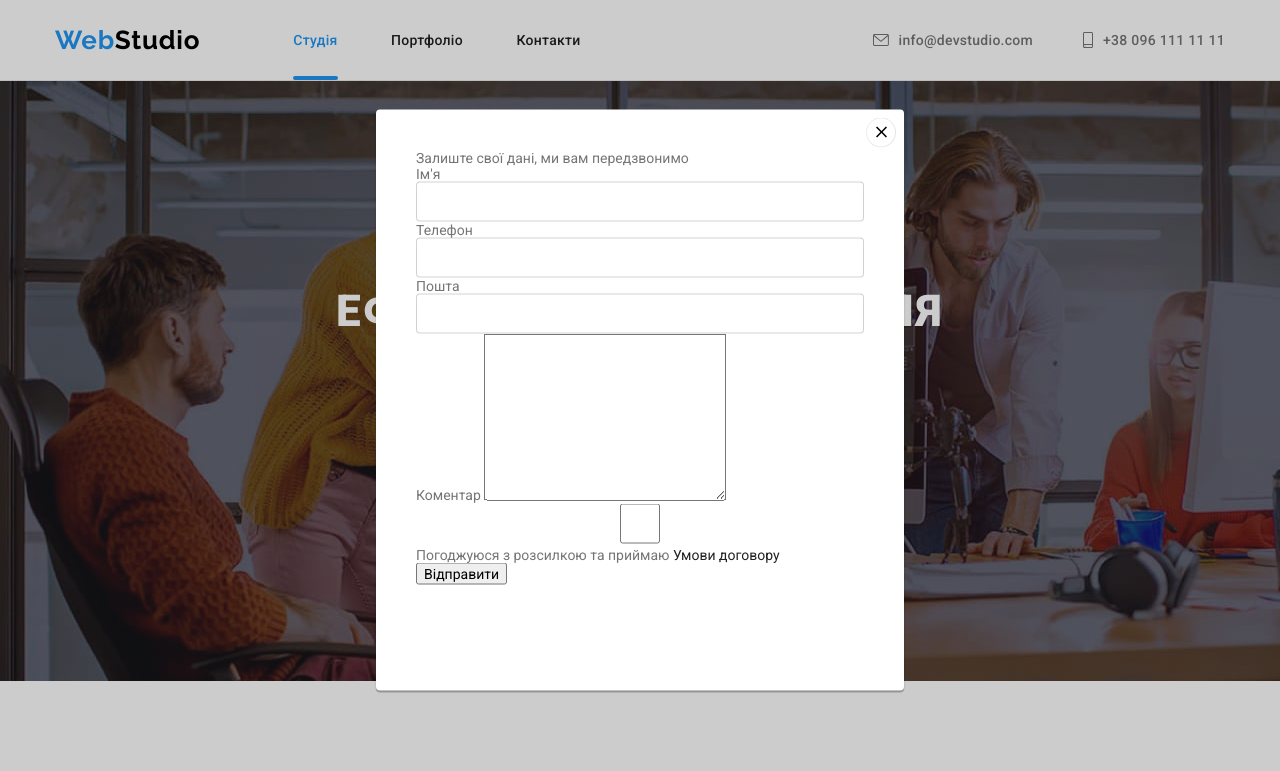
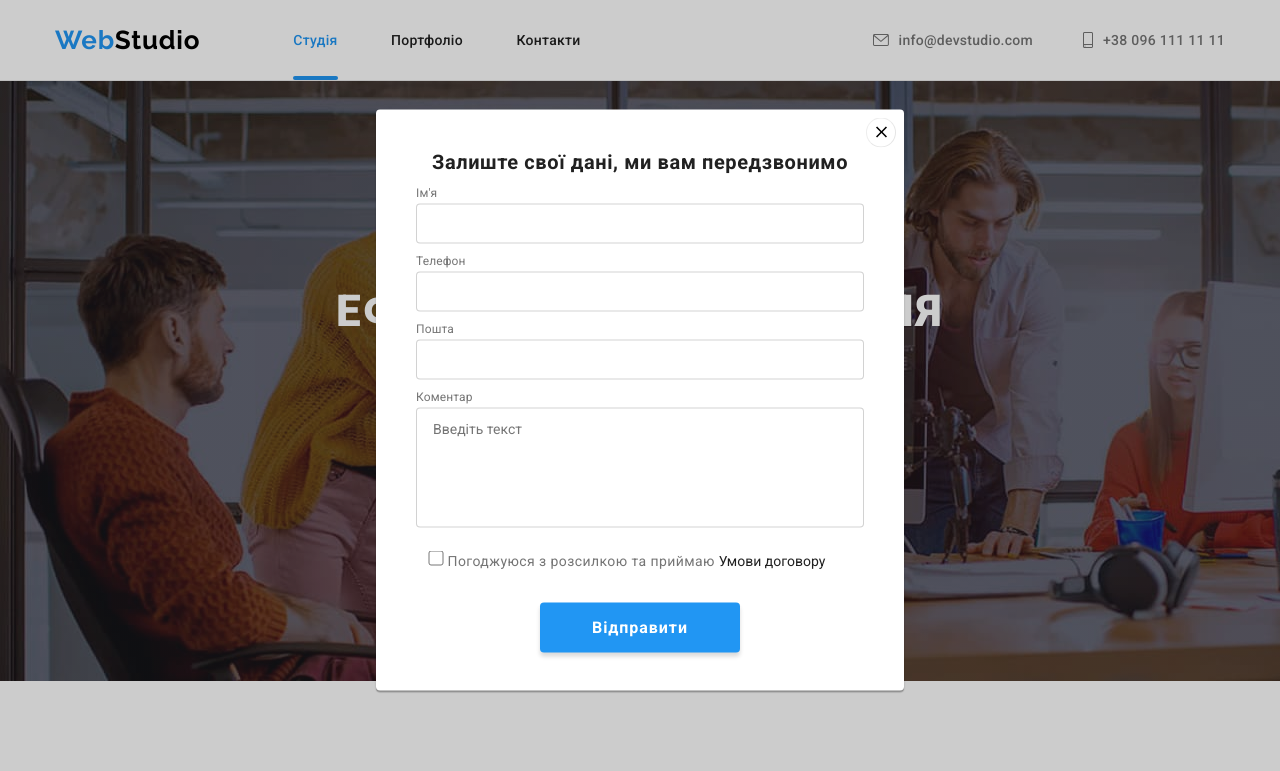
Before and after one commit to uksusit/goit-markup-hw-06, a plain HTML site: page index.html in a window 1280 px wide. Both pictures are taken after a click on the button "Замовити послугу". Shown: the top 771 px of the page. Drawn offline with nearby package versions, Linux system fonts and the light colour scheme.

Commit message:
form input

```diff
--- a/css/styles.css
+++ b/css/styles.css
@@ -246,7 +246,7 @@ transition-timing-function: cubic-bezier(0.40, 0.6, 0.12, 1);
     border-radius: 4px;
         background:var(--white-color);
     box-shadow: 0px 2px 1px 0px rgba(0, 0, 0, 0.20), 0px 1px 1px 0px rgba(0, 0, 0, 0.14), 0px 1px 3px 0px rgba(0, 0, 0, 0.12);
-    padding: 40px;
+        padding: 40px;
 }
 .close {
     position: absolute;
@@ -277,15 +277,88 @@ transition-timing-function: cubic-bezier(0.40, 0.6, 0.12, 1);
     border-color: var(--blue-color) ;
     fill: #2196F3;
 }
-
+.modal p {
+    color: #212121;
+        text-align: center;
+        font-family: Roboto;
+        font-size: 20px;
+        font-style: normal;
+        font-weight: 700;
+        line-height: normal;
+        letter-spacing: 0.6px;
+}
+.modal label:first-of-type {
+    margin-top: 12px;
+}
+.modal label {
+    display: block;
+    margin-top: 10px;
+        color: #757575;
+        font-family: Roboto;
+        font-size: 12px;
+        font-style: normal;
+        font-weight: 400;
+        line-height: normal;
+        letter-spacing: 0.12px;
+}
 .modal input {
     width: 448px;
-        height: 40px;
+    height: 40px;
+    margin-top: 4px;
         /* flex-shrink: 0; */
         border-radius: 4px;
-            border: 1px solid rgba(33, 33, 33, 0.20);
+        border: 1px solid rgba(33, 33, 33, 0.20);
+}
+.coment {
+    width: 448px;
+    height: 120px;
+    resize: none;
+    margin-top: 4px;
+    padding: 12px 16px;
+        flex-shrink: 0;
+        border-radius: 4px;
+        border: 1px solid rgba(33, 33, 33, 0.20);
+}
+input.accept {
+    width: 16px;
+    height: 15px;
+    margin-left: 12px;
+    margin-top: 20px;
+        flex-shrink: 0;
+}
+.modal label:last-of-type {
+    display: inline;
+    /* color: #757575; */
+        /* font-family: Roboto; */
+        font-size: 14px;
+        /* font-style: normal; */
+        /* font-weight: 400; */
+        line-height: 24px;
+        /* 171.429% */
+        letter-spacing: 0.42px;
 }
 
+.submit {
+    margin-top: 30px;
+    margin-left: 124px;
+    width: 200px;
+    height: 50px;
+        color: #FFF;
+            text-align: center;
+            font-family: Roboto;
+            font-size: 16px;
+            font-style: normal;
+            font-weight: 700;
+            line-height: 30px;
+            /* 187.5% */
+            letter-spacing: 0.96px;
+        /* flex-shrink: 0; */
+        border-radius: 4px;
+        border: none;
+            background: #2196F3;
+            box-shadow: 0px 4px 4px 0px rgba(0, 0, 0, 0.15);
+
+}
 
 /* sections first page*/
 
--- a/index.html
+++ b/index.html
@@ -342,13 +342,13 @@
                     <input type="email" name="mail" id="user-mail" />
 
                     <label for="coment">Коментар</label>
-                    <textarea name="coment" id="coment" cols="30" rows="10"></textarea>
+                    <textarea class="coment" name="coment" id="coment" cols="30" rows="10" placeholder="Введіть текст"></textarea>
 
-                    <input type="checkbox" id="accept"/>
+                    <input class="accept" type="checkbox" id="accept"/>
                     <label for="accept">Погоджуюся з розсилкою та приймаю </label>
                     <a href="">Умови договору</a>
 
-                    <button type="submit">Відправити</button>
+                    <button class="submit" type="submit">Відправити</button>
                 </form>
             </div>
         </div>
```
